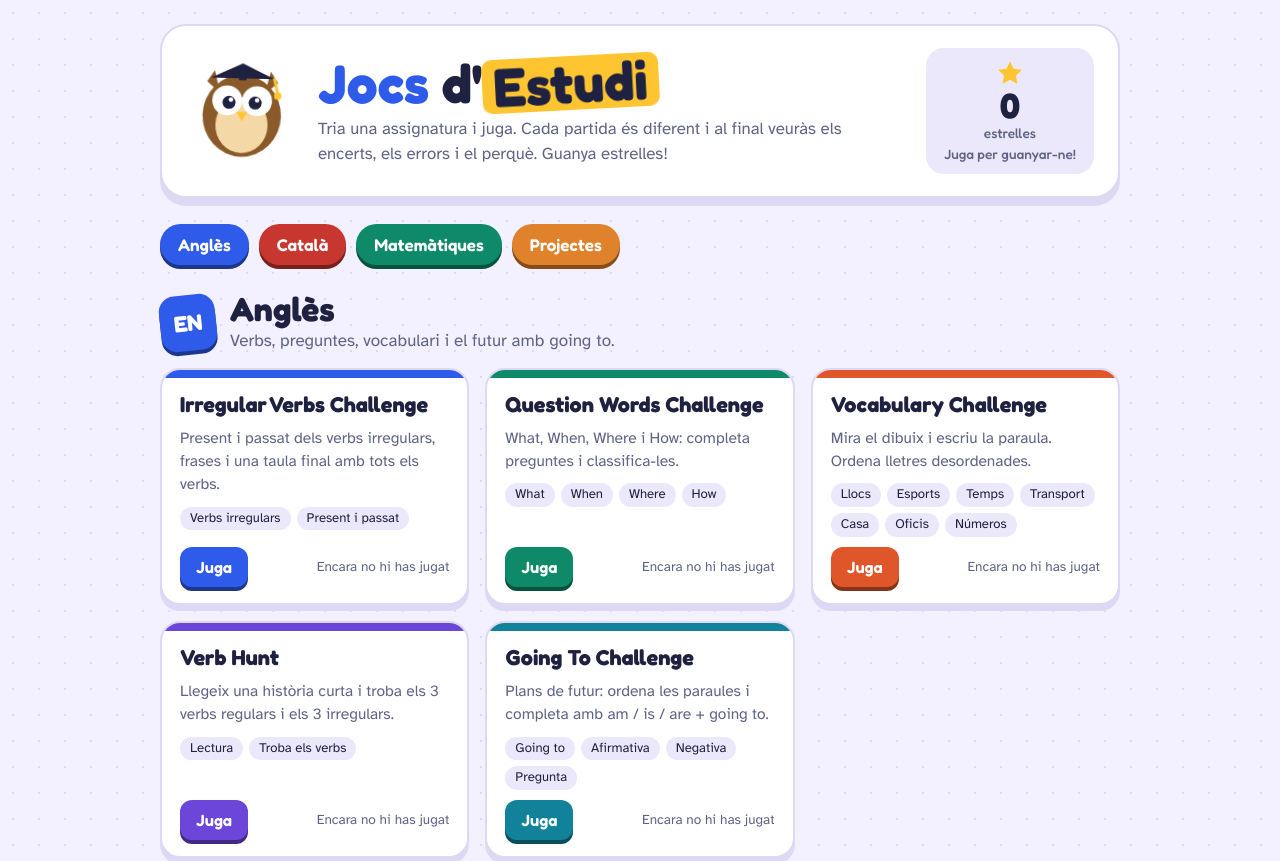
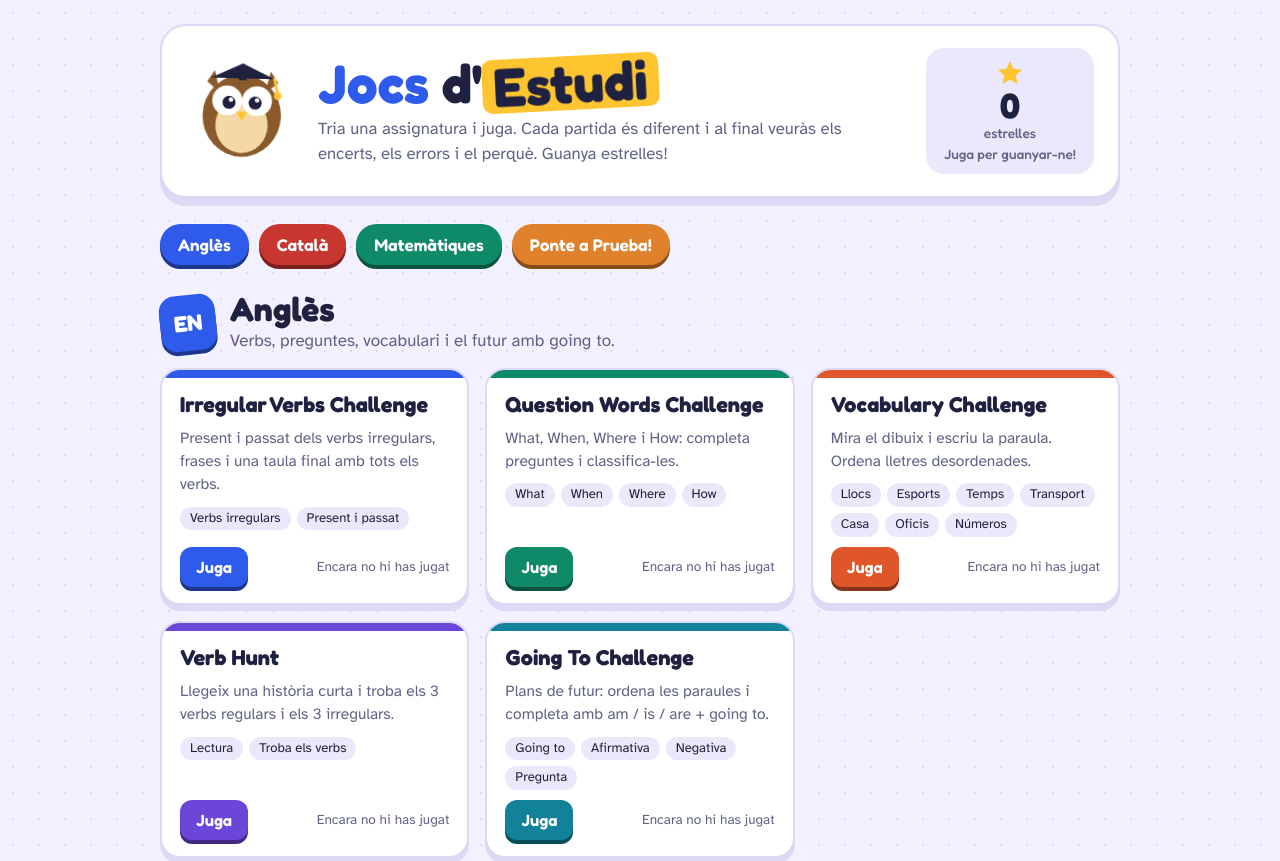
Before and after one commit to smondelof/jocs_estudi, a plain HTML site: page index.html in a window 1280 px wide. Shown: the top 861 px of the page. Drawn offline with Linux system fonts and the light colour scheme.

Commit message:
Portal: la secció Projectes passa a dir-se «Ponte a Prueba!»
Co-Authored-By: Claude Opus 5.5 <noreply@anthropic.com>
Claude-Session: https://claude.ai/code/session_015sCeA5nwjn6iqduX1Vd7T1

```diff
--- a/index.html
+++ b/index.html
@@ -132,7 +132,7 @@ const SECTIONS = [
       { title:"Els Quadrilàters", color:"green", url:"mates/quadrilaters.html", key:"reports-informe-quadrilaters",
         text:"Paral·lelograms i no paral·lelograms: vertader o fals, classifica la figura i troba-les totes en un dibuix.", tags:["Quadrat","Rombe","Romboide","Rectangle","Trapezi","Trapezoide"] },
     ]},
-  { id:"projectes", name:"Projectes", badge:"PR", color:"4", text:"Els projectes de classe: història, ciències i més.",
+  { id:"projectes", name:"Ponte a Prueba!", badge:"PR", color:"4", text:"Els projectes de classe: història, ciències i més.",
     games:[
       { title:"La Edad Antigua", color:"orange", url:"projectes/edad-antigua.html", key:"reports-informe-edad-antigua", isNew:true,
         text:"Mesopotamia i l'antic Egipte: vertader o fals, defineix conceptes, l'art, relaciona i la línia del temps.", tags:["Mesopotamia","Egipte","Línia del temps"] },
```
